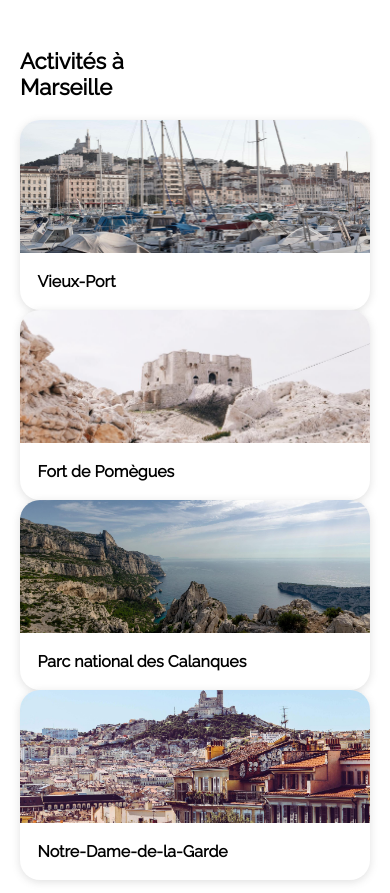
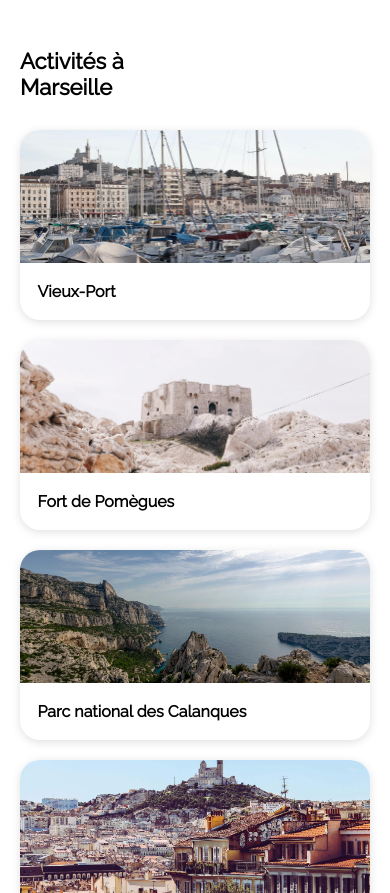
Before and after one commit to TheoGuegan/Booki, a plain HTML site: page index.html in a window 390 px wide. Shown: the part 2600-3493 px from the top of the page. Drawn offline with Linux system fonts and the light colour scheme.

Commit message:
modif margin card activite

```diff
--- a/CSS/mqport.css
+++ b/CSS/mqport.css
@@ -181,7 +181,7 @@ article h2 {
     height: 190px;
     display: flex;
     flex-direction: column;
-    margin: auto 20px;
+    margin: 10px 20px;
 }
 
 .imgcarteactivite {
```
